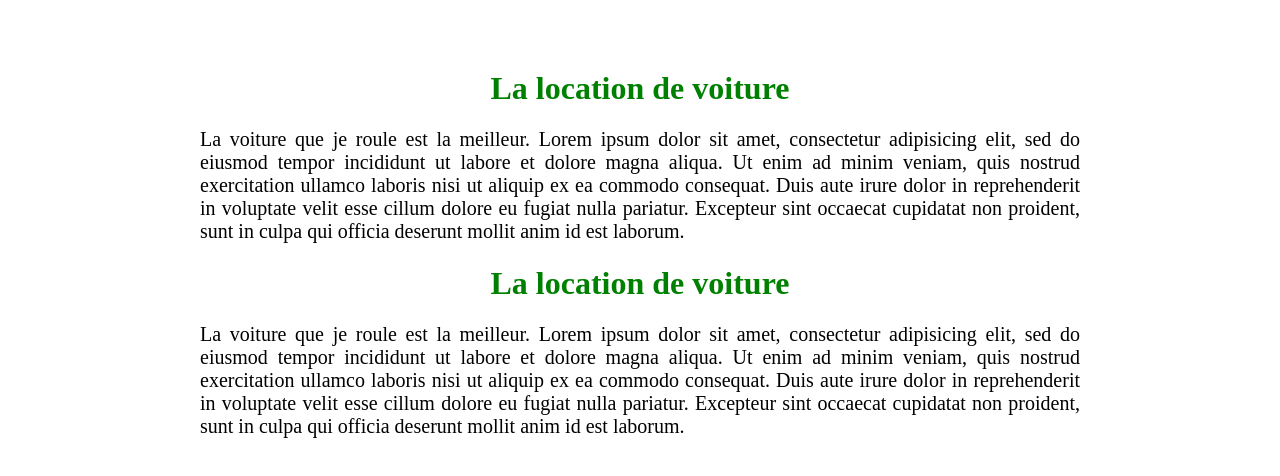
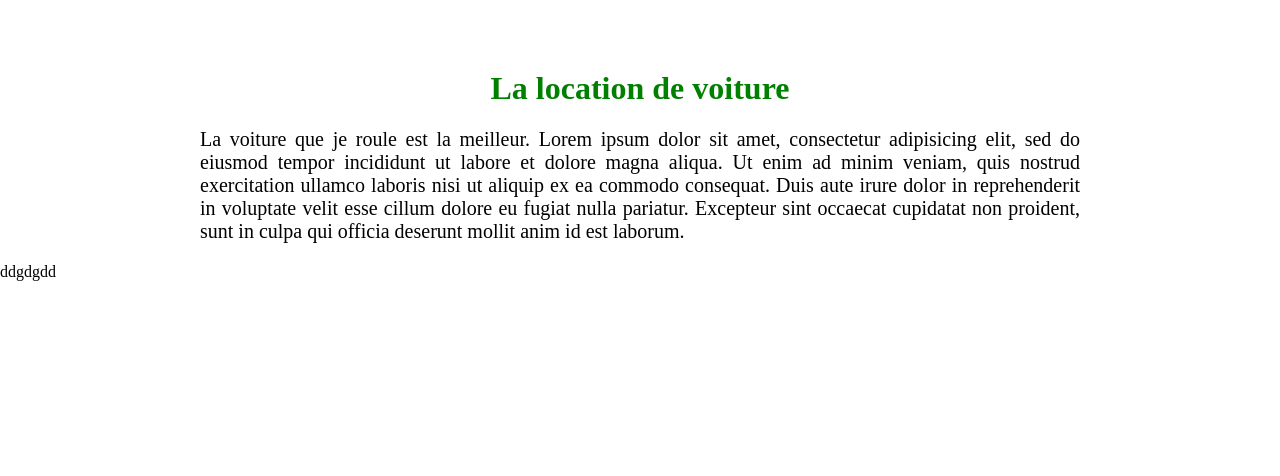
Before and after one commit to amoq18/locationVoiture_test, a plain HTML site: page index.html in a window 1280 px wide. Drawn offline with Linux system fonts and the light colour scheme.

Commit message:
element ajouté

```diff
--- a/index.html
+++ b/index.html
@@ -13,13 +13,7 @@
 		cillum dolore eu fugiat nulla pariatur. Excepteur sint occaecat cupidatat non
 		proident, sunt in culpa qui officia deserunt mollit anim id est laborum.</p>
 	</div>
-	<div><h1>La location de voiture</h1>
-		<p class="align">La voiture que je roule est la meilleur. Lorem ipsum dolor sit amet, consectetur adipisicing elit, sed do eiusmod
-		tempor incididunt ut labore et dolore magna aliqua. Ut enim ad minim veniam,
-		quis nostrud exercitation ullamco laboris nisi ut aliquip ex ea commodo
-		consequat. Duis aute irure dolor in reprehenderit in voluptate velit esse
-		cillum dolore eu fugiat nulla pariatur. Excepteur sint occaecat cupidatat non
-		proident, sunt in culpa qui officia deserunt mollit anim id est laborum.</p>
+		<p>ddgdgdd</p>
 	</div>
 </body>
 </html>
```
